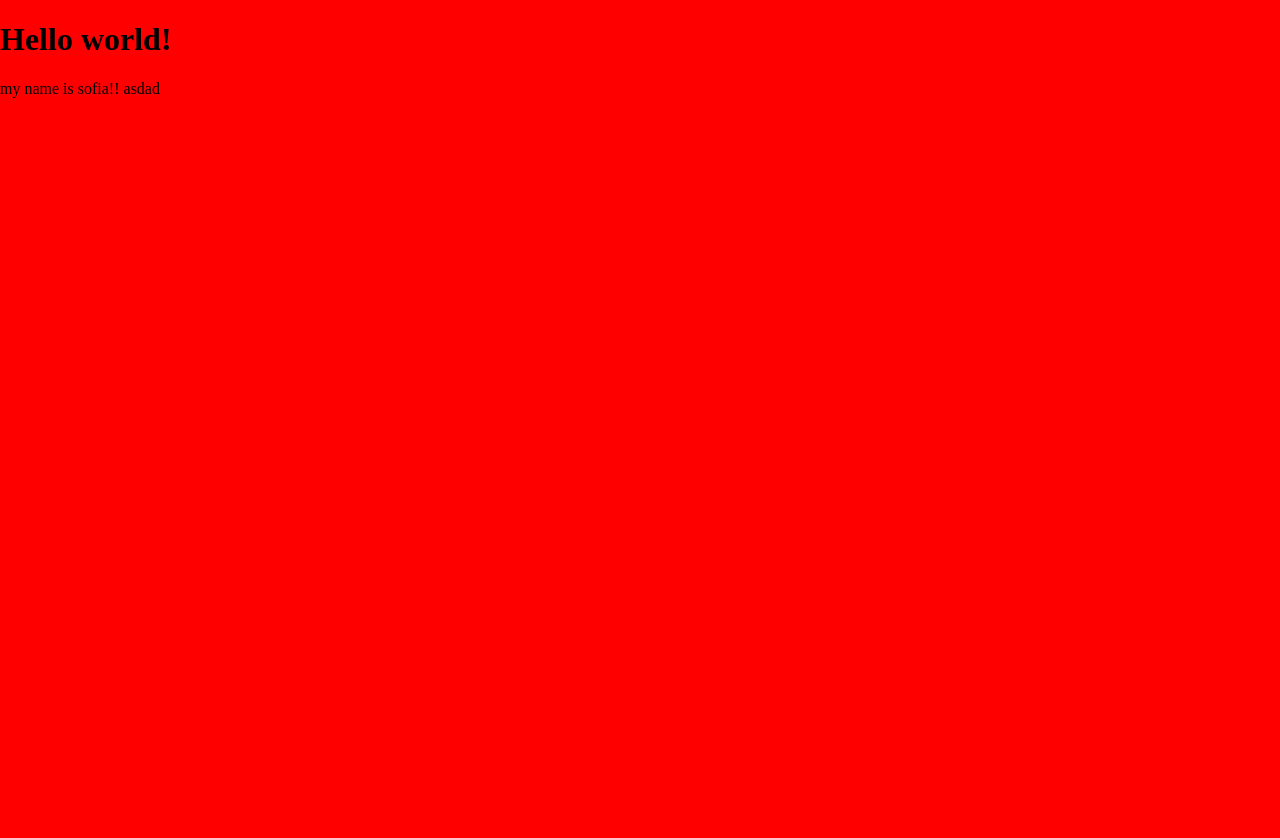
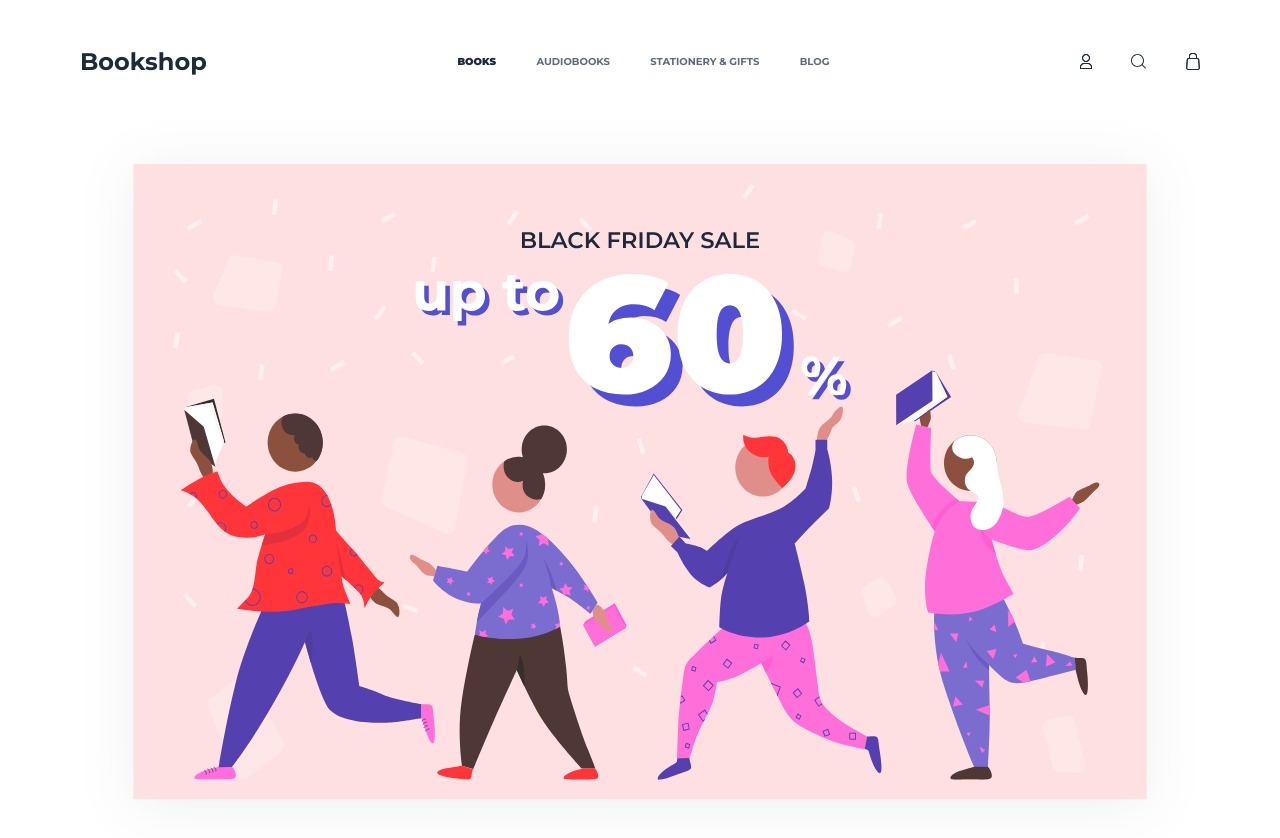
Before and after one commit to Ratiborz/Book-Store, a website built with webpack: page src/index.pug in a window 1280 px wide. Before the commit the page ends 800 px from the top, so only its background shows below. Built offline with nearby package versions, Linux system fonts and the light colour scheme.

Commit message:
Create Header

```diff
--- a/bundle/main.css
+++ b/bundle/main.css
@@ -1,6 +1,61 @@
 /*!*****************************************************************************************************************!*\
   !*** css ./node_modules/css-loader/dist/cjs.js!./node_modules/sass-loader/dist/cjs.js!./src/styles/styles.sass ***!
   \*****************************************************************************************************************/
-body {
-  background-color: red;
+h1, p {
+  margin: 0;
 }
+
+.container-header {
+  display: flex;
+  justify-content: space-between;
+  align-items: center;
+  max-width: 1120px;
+  margin: 0 auto;
+  padding-top: 47px;
+  padding-bottom: 40px;
+}
+
+.h1-name {
+  color: var(--text-black, #1C2A39);
+  font-family: Montserrat;
+  font-size: 24px;
+  font-style: normal;
+  font-weight: 700;
+  line-height: normal;
+}
+
+.menu {
+  display: flex;
+  justify-content: space-between;
+  max-width: 372px;
+  width: 100%;
+  color: var(--text-gray, #5C6A79);
+  font-family: Montserrat;
+  font-size: 10px;
+  font-style: normal;
+  font-weight: 700;
+  line-height: normal;
+  text-transform: uppercase;
+}
+
+.menu p:first-child {
+  color: var(--text-black, #1C2A39);
+  font-weight: 900;
+}
+
+.icons {
+  display: flex;
+  justify-content: space-between;
+  max-width: 120px;
+  width: 100%;
+}
+
+.container-main {
+  max-width: 1120px;
+  margin: 0 auto;
+}
+
+.banner-01 {
+  width: 100%;
+  height: auto;
+}
--- a/src/index.pug
+++ b/src/index.pug
@@ -8,6 +8,19 @@ html(lang='en')
     link(href="https://fonts.googleapis.com/css2?family=Inter:wght@400;500&family=Montserrat:wght@500;600;700;900&family=Open+Sans&display=swap" rel="stylesheet")
     link(rel='stylesheet' type='text/css' href='bundle/main.css')
   body
-    h1 Hello world!
-    p my name is sofia!! asdad
+    header
+      .container-header
+        h1.h1-name Bookshop
+        .menu
+          p Books
+          p audiobooks
+          p Stationery & gifts
+          p blog
+        .icons
+          img(src="/src/images/user.svg" alt="user")
+          img(src="/src/images/search.svg", alt="search")
+          img(src="/src/images/shop-bag.svg", alt="shop-bar")
+    main
+      .container-main
+        img.banner-01(src="/src/images/banner-01.svg", alt="banner-01")
     script(src='bundle/main.js' type='module')
--- a/src/styles/styles.sass
+++ b/src/styles/styles.sass
@@ -1,3 +1,50 @@
+h1, p
+  margin: 0
 
-body
-  background-color: red
+.container-header
+  display: flex
+  justify-content: space-between
+  align-items: center
+  max-width: 1120px
+  margin: 0 auto
+  padding-top: 47px
+  padding-bottom: 40px
+
+.h1-name
+  color: var(--text-black, #1C2A39)
+  font-family: Montserrat
+  font-size: 24px
+  font-style: normal
+  font-weight: 700
+  line-height: normal
+
+.menu
+  display: flex
+  justify-content: space-between
+  max-width: 372px
+  width: 100%
+  color: var(--text-gray, #5C6A79)
+  font-family: Montserrat
+  font-size: 10px
+  font-style: normal
+  font-weight: 700
+  line-height: normal
+  text-transform: uppercase
+
+.menu p:first-child
+  color: var(--text-black, #1C2A39)
+  font-weight: 900
+
+.icons
+  display: flex
+  justify-content: space-between
+  max-width: 120px
+  width: 100%
+
+.container-main
+  max-width: 1120px
+  margin: 0 auto
+
+.banner-01
+  width: 100%
+  height: auto
```
Also changed, not shown: bundle/index.html, src/styles/styles.css, 1 other file.
